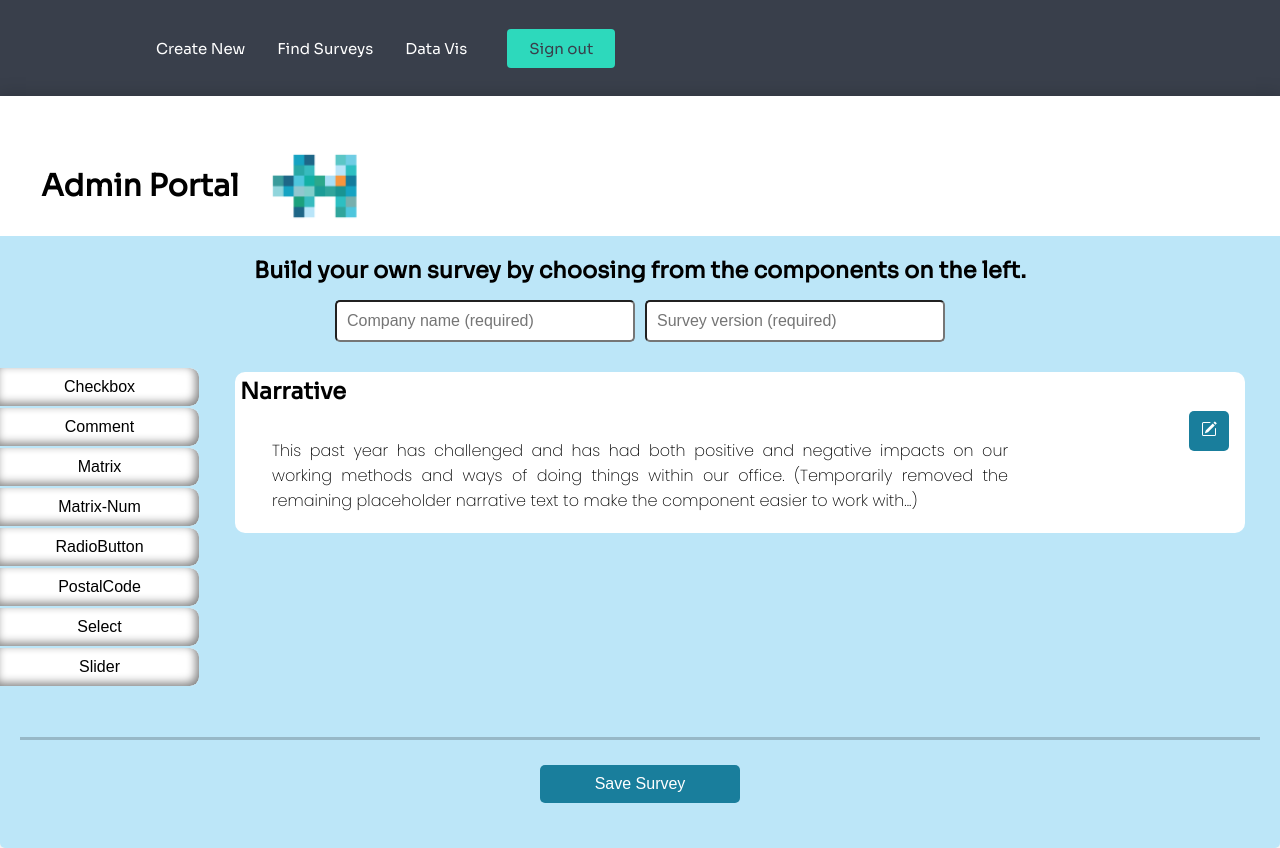
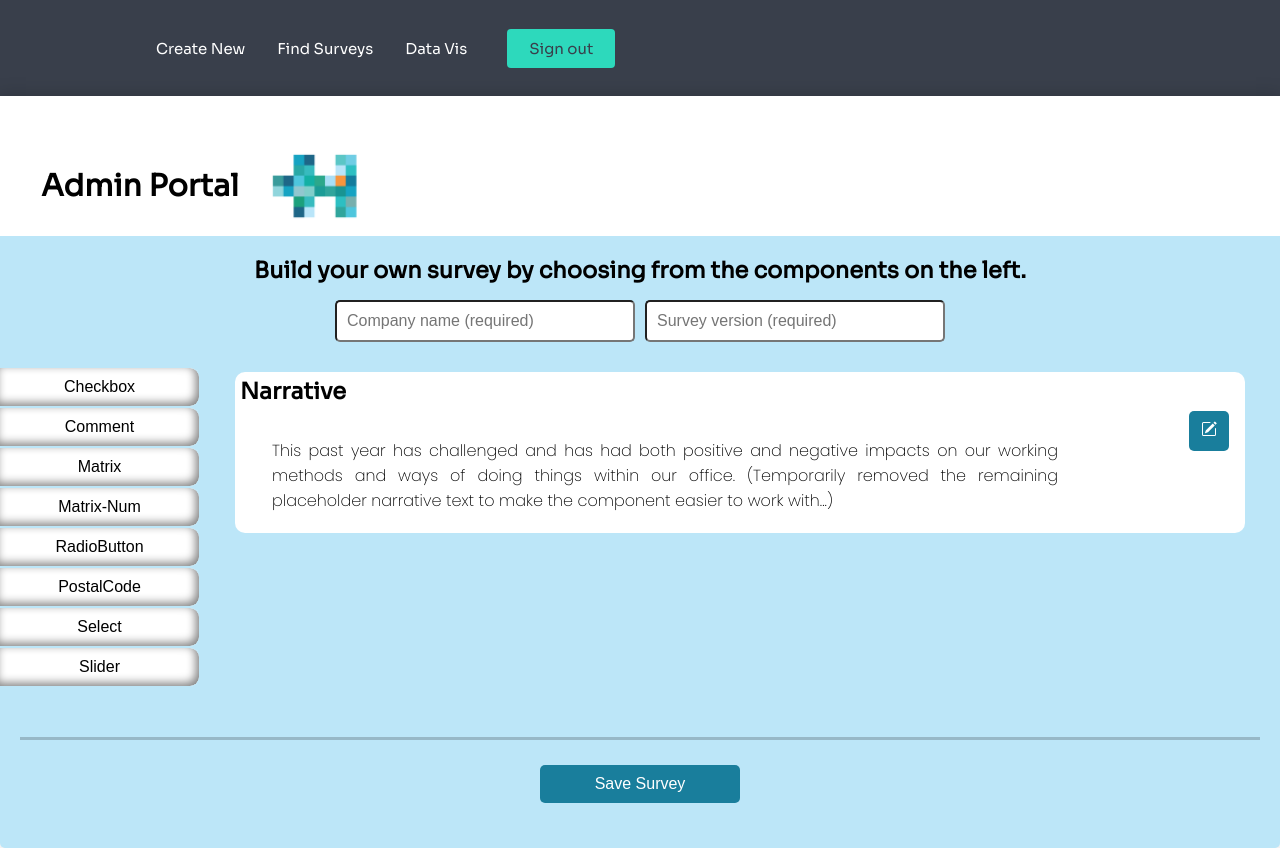
Before and after one commit to fjjes/project3-Hive, a React (Create React App) app in the folder client/: page / in a window 1280 px wide. Built offline with nearby package versions, Linux system fonts and the light colour scheme.

Commit message:
Fix narrative input width

```diff
--- a/client/src/components/pages/Admin/AdminPortal.css
+++ b/client/src/components/pages/Admin/AdminPortal.css
@@ -182,11 +182,11 @@ h2 {
 }
 
 .narrative-text-area {
-  width: 80%;
+  width: 85%;
 }
 
 .narrative-text-area-input {
-  width: 95%;
+  width: 100% !important;
 }
 
 .survey-selected-components {
```
